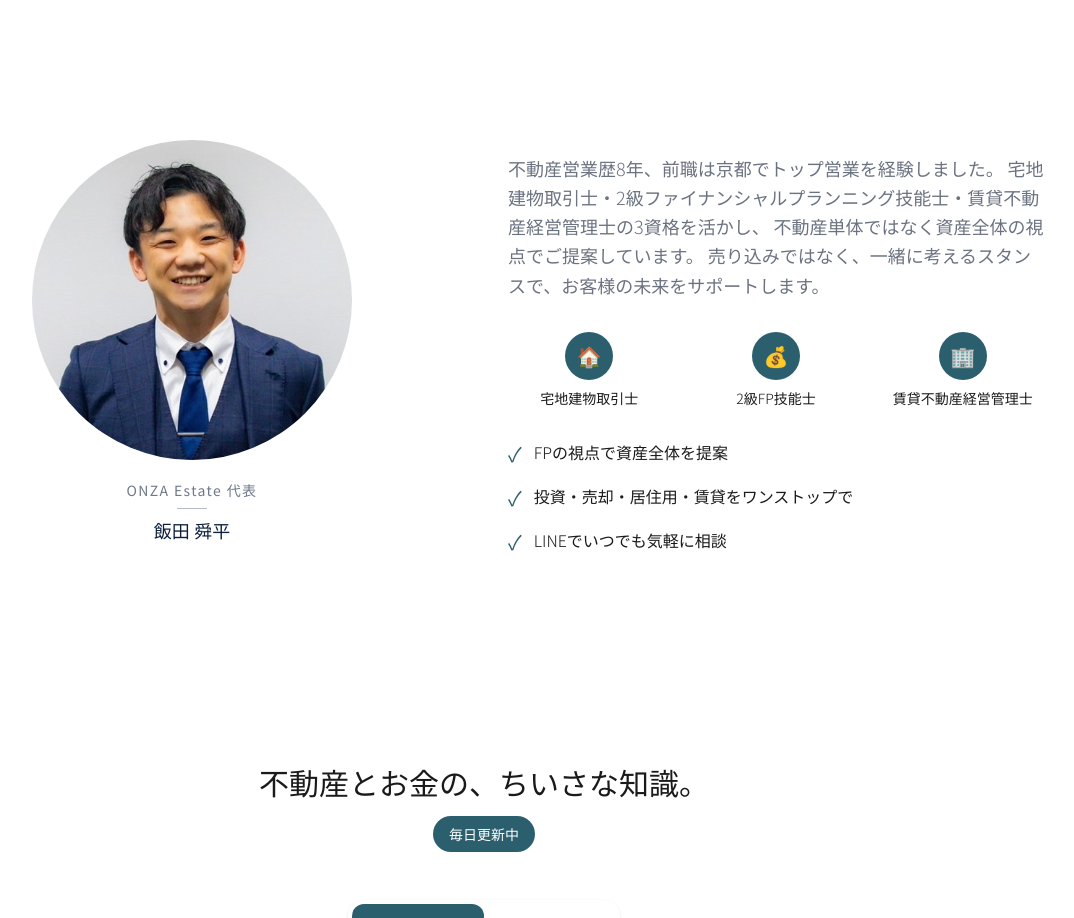
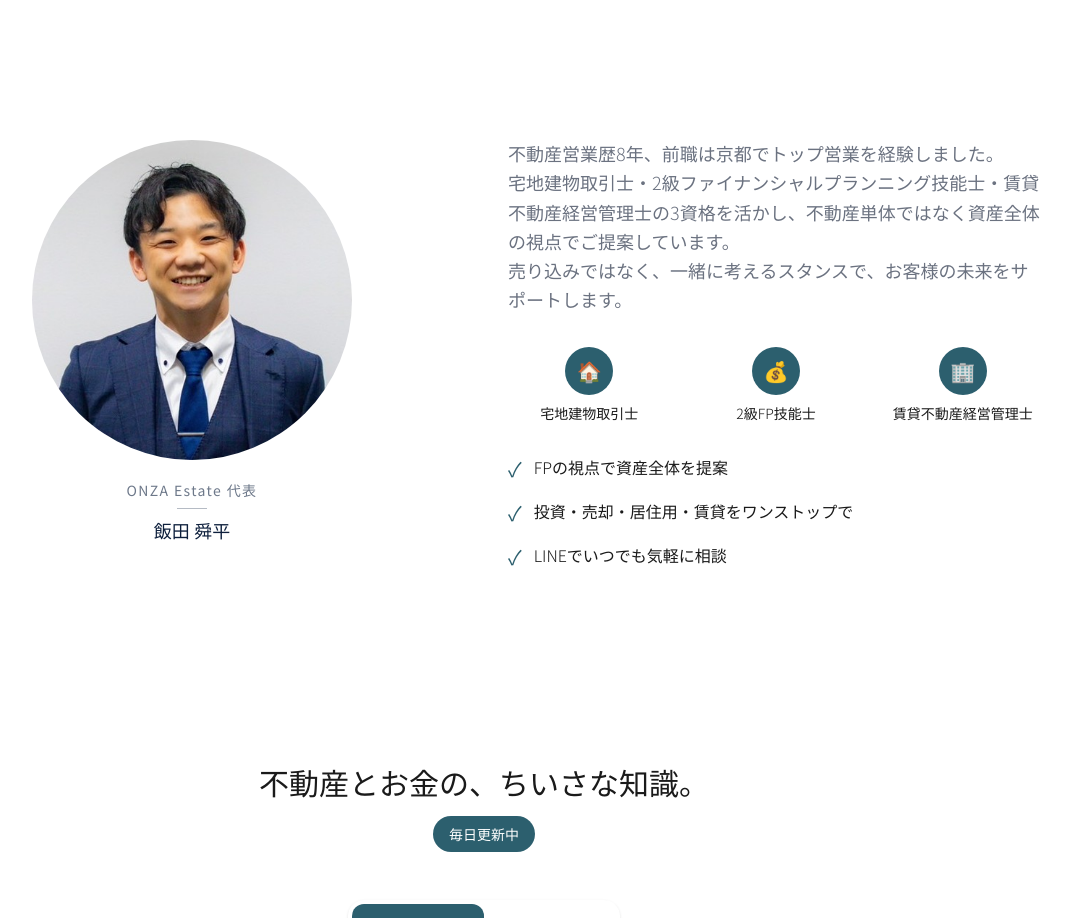
Before and after one commit to idsp0731-gif/onza-estate, a Next.js app: page / in a window 1280 px wide. Shown: the part 1100-2018 px from the top of the page, without its empty margins (156-1230 px from the left). Built offline with nearby package versions, Linux system fonts and the light colour scheme; no server answers.

Commit message:
fix: Aboutセクションの説明文を句点で改行

```diff
--- a/src/components/About.tsx
+++ b/src/components/About.tsx
@@ -24,9 +24,8 @@ export default function About() {
           </div>
           <div>
             <p className="text-lg font-light text-[#6B7280] mb-8 leading-relaxed">
-              不動産営業歴8年、前職は京都でトップ営業を経験しました。
-              宅地建物取引士・2級ファイナンシャルプランニング技能士・賃貸不動産経営管理士の3資格を活かし、
-              不動産単体ではなく資産全体の視点でご提案しています。
+              不動産営業歴8年、前職は京都でトップ営業を経験しました。<br />
+              宅地建物取引士・2級ファイナンシャルプランニング技能士・賃貸不動産経営管理士の3資格を活かし、不動産単体ではなく資産全体の視点でご提案しています。<br />
               売り込みではなく、一緒に考えるスタンスで、お客様の未来をサポートします。
             </p>
             <div className="grid grid-cols-1 md:grid-cols-3 gap-6 mb-8">
```
